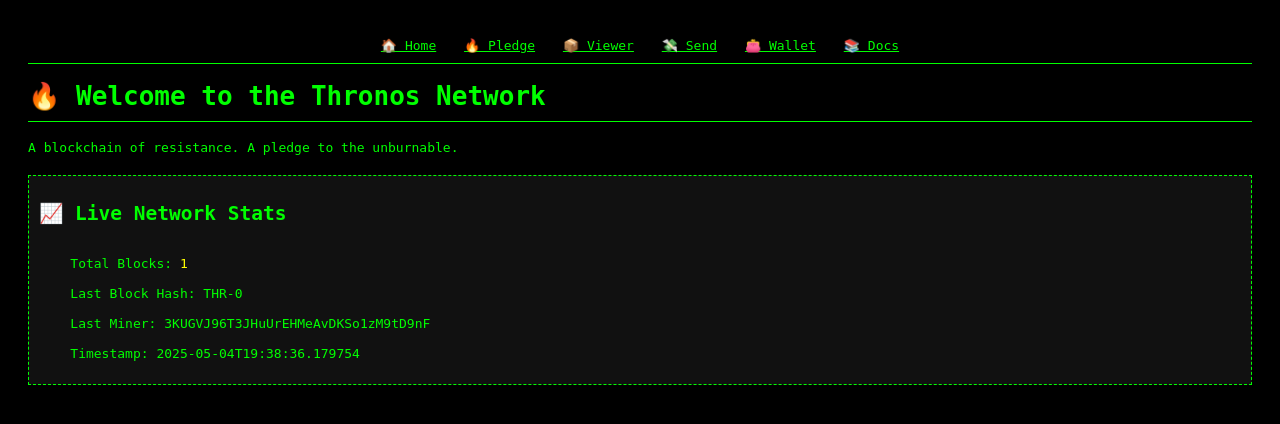
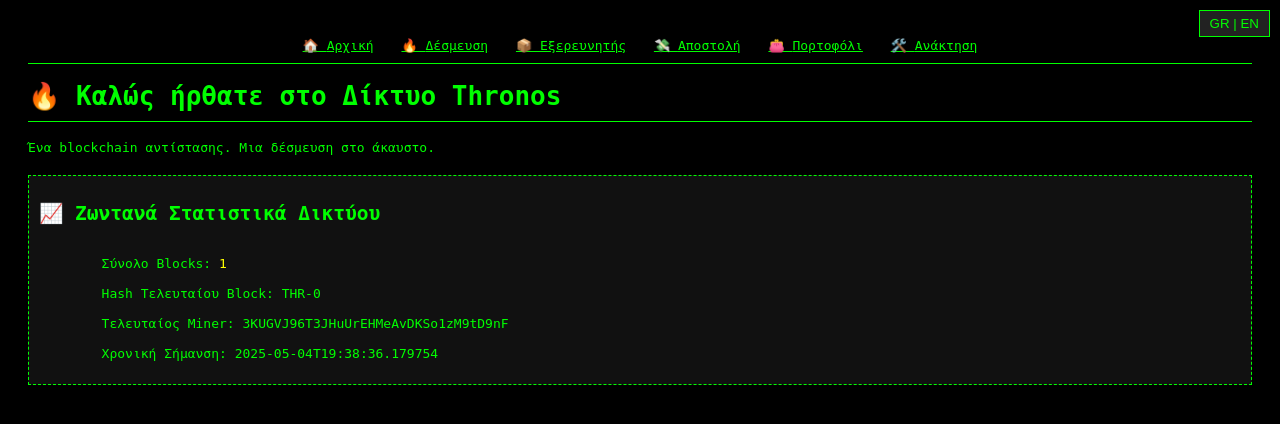
Before and after one commit to Tsipchain/thronos-V2, a Flask app: page / in a window 1280 px wide. Shown: the top 424 px of the page. Run offline with Flask 2, Linux system fonts and the light colour scheme.

Commit message:
Update index.html

```diff
--- a/thronosChain-main/templates/index.html
+++ b/thronosChain-main/templates/index.html
@@ -1,4 +1,3 @@
-
 <!DOCTYPE html>
 <html>
 <head>
@@ -24,40 +23,117 @@
     .highlight {
       color: #ff0;
     }
+    .lang-toggle {
+        position: absolute;
+        top: 10px;
+        right: 10px;
+        background: #222;
+        color: #0f0;
+        border: 1px solid #0f0;
+        padding: 5px 10px;
+        cursor: pointer;
+    }
+    .lang-en { display: none; }
   </style>
 </head>
 <body>
 
+<button class="lang-toggle" onclick="toggleLanguage()">GR | EN</button>
+
 <div style="background:#000;padding:10px;border-bottom:1px solid #0f0;text-align:center;">
-  <a href="/" style="color:#0f0;margin:10px;">🏠 Home</a>
-  <a href="/pledge" style="color:#0f0;margin:10px;">🔥 Pledge</a>
-  <a href="/viewer" style="color:#0f0;margin:10px;">📦 Viewer</a>
-  <a href="/send" style="color:#0f0;margin:10px;">💸 Send</a>
-  <a href="/wallet" style="color:#0f0;margin:10px;">👛 Wallet</a>
-  <a href="/docs" style="color:#0f0;margin:10px;">📚 Docs</a>
+  <a href="/" style="color:#0f0;margin:10px;">🏠 <span class="lang-el">Αρχική</span><span class="lang-en">Home</span></a>
+  <a href="/pledge" style="color:#0f0;margin:10px;">🔥 <span class="lang-el">Δέσμευση</span><span class="lang-en">Pledge</span></a>
+  <a href="/viewer" style="color:#0f0;margin:10px;">📦 <span class="lang-el">Εξερευνητής</span><span class="lang-en">Viewer</span></a>
+  <a href="/send" style="color:#0f0;margin:10px;">💸 <span class="lang-el">Αποστολή</span><span class="lang-en">Send</span></a>
+  <a href="/wallet" style="color:#0f0;margin:10px;">👛 <span class="lang-el">Πορτοφόλι</span><span class="lang-en">Wallet</span></a>
+  <a href="/recovery" style="color:#0f0;margin:10px;">🛠️ <span class="lang-el">Ανάκτηση</span><span class="lang-en">Recovery</span></a>
 </div>
 
 
-<h1>🔥 Welcome to the Thronos Network</h1>
-<p>A blockchain of resistance. A pledge to the unburnable.</p>
+<h1>🔥 <span class="lang-el">Καλώς ήρθατε στο Δίκτυο Thronos</span><span class="lang-en">Welcome to the Thronos Network</span></h1>
+<p>
+    <span class="lang-el">Ένα blockchain αντίστασης. Μια δέσμευση στο άκαυστο.</span>
+    <span class="lang-en">A blockchain of resistance. A pledge to the unburnable.</span>
+</p>
 
 <div class="stats">
-  <h2>📈 Live Network Stats</h2>
-  <pre id="chainInfo">Loading chain data...</pre>
+  <h2>📈 <span class="lang-el">Ζωντανά Στατιστικά Δικτύου</span><span class="lang-en">Live Network Stats</span></h2>
+  <pre id="chainInfo"><span class="lang-el">Φόρτωση δεδομένων αλυσίδας...</span><span class="lang-en">Loading chain data...</span></pre>
 </div>
 
 <script>
+function toggleLanguage() {
+    const currentLang = localStorage.getItem('lang') || 'el';
+    const newLang = currentLang === 'el' ? 'en' : 'el';
+    setLanguage(newLang);
+}
+
+function setLanguage(lang) {
+    localStorage.setItem('lang', lang);
+    const elElements = document.querySelectorAll('.lang-el');
+    const enElements = document.querySelectorAll('.lang-en');
+
+    if (lang === 'el') {
+        elElements.forEach(el => el.style.display = 'inline');
+        enElements.forEach(el => el.style.display = 'none');
+    } else {
+        elElements.forEach(el => el.style.display = 'none');
+        enElements.forEach(el => el.style.display = 'inline');
+    }
+}
+
+// Initialize language
+document.addEventListener('DOMContentLoaded', () => {
+    const savedLang = localStorage.getItem('lang') || 'el';
+    setLanguage(savedLang);
+});
+
 fetch("/chain")
   .then(res => res.json())
   .then(data => {
     const blocks = data || [];
     const last = blocks[blocks.length - 1] || {};
-    const html = `
-    Total Blocks: <span class="highlight">${blocks.length}</span>\n
-    Last Block Hash: ${last.block_hash || "N/A"}\n
-    Last Miner: ${last.miner_btc_address || "N/A"}\n
-    Timestamp: ${last.timestamp || "N/A"}`;
-    document.getElementById("chainInfo").innerHTML = html;
+    const currentLang = localStorage.getItem('lang') || 'el';
+
+    const labels = {
+        el: {
+            total: "Σύνολο Blocks",
+            lastHash: "Hash Τελευταίου Block",
+            lastMiner: "Τελευταίος Miner",
+            timestamp: "Χρονική Σήμανση"
+        },
+        en: {
+            total: "Total Blocks",
+            lastHash: "Last Block Hash",
+            lastMiner: "Last Miner",
+            timestamp: "Timestamp"
+        }
+    };
+
+    // We update the innerHTML dynamically, so we need to handle lang switch for this dynamic content too if we want it perfect,
+    // but for simplicity, we will just render based on current lang load.
+    // A better approach for dynamic content is to have spans with classes.
+
+    const renderStats = () => {
+        const lang = localStorage.getItem('lang') || 'el';
+        const l = labels[lang];
+        const html = `
+        ${l.total}: <span class="highlight">${blocks.length}</span>\n
+        ${l.lastHash}: ${last.block_hash || "N/A"}\n
+        ${l.lastMiner}: ${last.miner_btc_address || "N/A"}\n
+        ${l.timestamp}: ${last.timestamp || "N/A"}`;
+        document.getElementById("chainInfo").innerHTML = html;
+    };
+
+    renderStats();
+
+    // Hook into the toggle function to re-render stats
+    const originalSetLanguage = setLanguage;
+    window.setLanguage = function(lang) {
+        originalSetLanguage(lang);
+        renderStats();
+    };
+
   })
   .catch(err => {
     document.getElementById("chainInfo").innerText = "Failed to load chain data.";
```
